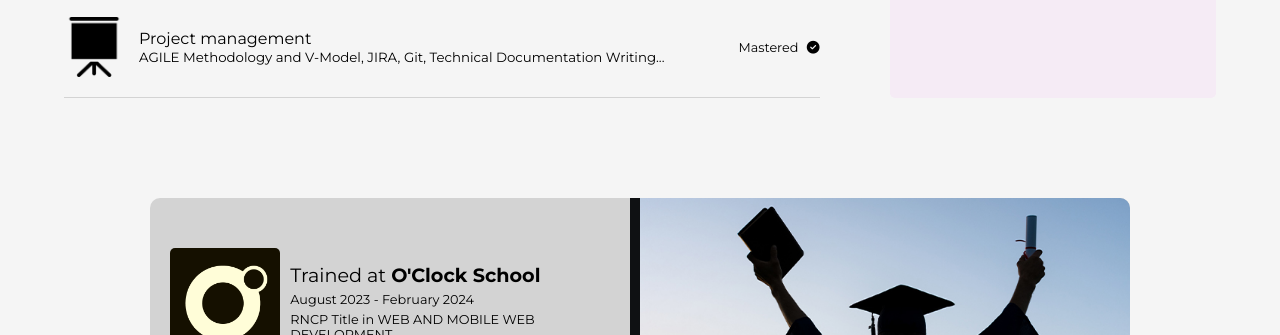
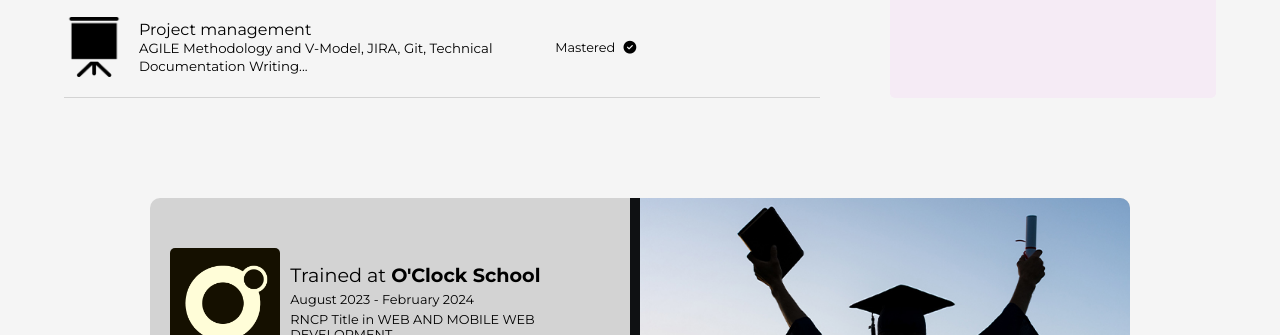
Before and after one commit to AntoineGrb/portfolio, a website: page index.html in a window 1280 px wide. Shown: the part 2813-3148 px from the top of the page. Drawn offline with nearby package versions, Linux system fonts and the light colour scheme.

Commit message:
feat : style skills ok

```diff
--- a/src/sass/sections/skills.scss
+++ b/src/sass/sections/skills.scss
@@ -9,6 +9,9 @@
         margin: 0 auto;
         @include media-max($largescreen) {
             width: 90%;
+        }
+        @include media-max($smallscreen) {
+            width: 100%;
         }
     }
 
@@ -26,6 +29,10 @@
             @include media-max($smallscreen) {
                 width: 100%;
                 flex-direction: column;
+            }
+            @include media-max($smallscreen) {
+                width: 90%;
+                margin: 0 auto;
             }
 
             &__grid {
@@ -58,9 +65,12 @@
                     }
 
                     &__name {
-                        font-size: 1.2rem;
+                        font-size: 1.1rem;
                         @include media-max($largescreen) {
                             font-size: 1rem;
+                        }
+                        @include media-max($tablet) {
+                            font-size: .9rem;
                         }
                     }
 
@@ -69,13 +79,13 @@
                         font-size: 1rem;
                         @include media-max($largescreen) {
                             font-size: 0.8rem;
+                            min-width: 35%;
                         }
                         @include media-max($mediumscreen) {
                             min-width: 30%;
                             text-align: right;
                         }
                         @include media-max($tablet) {
-                            min-width: 15%;
                             text-align: right;
                         }
 
@@ -113,7 +123,9 @@
                 width: 100%;
                 padding: 0;
                 border: none;
-                background-color: whitesmoke;
+            }
+            @include media-max($smallscreen) {
+                padding: 20px 5%;
             }
 
             &__content {
@@ -131,9 +143,12 @@
                     }
 
                     &__name {
-                        font-size: 1.2rem;
+                        font-size: 1.1rem;
                         @include media-max($largescreen) {
                             font-size: 1rem;
+                        }
+                        @include media-max($tablet) {
+                            font-size: .9rem;
                         }
                     }
                 }
@@ -152,7 +167,7 @@
         }
         @include media-max($smallscreen) {
             margin: 30px auto;
-            width: 100%;
+            width: 95%;
         }
 
         &__wrapper {
```
Also changed, not shown: public/css/style.css, 1 other file.
